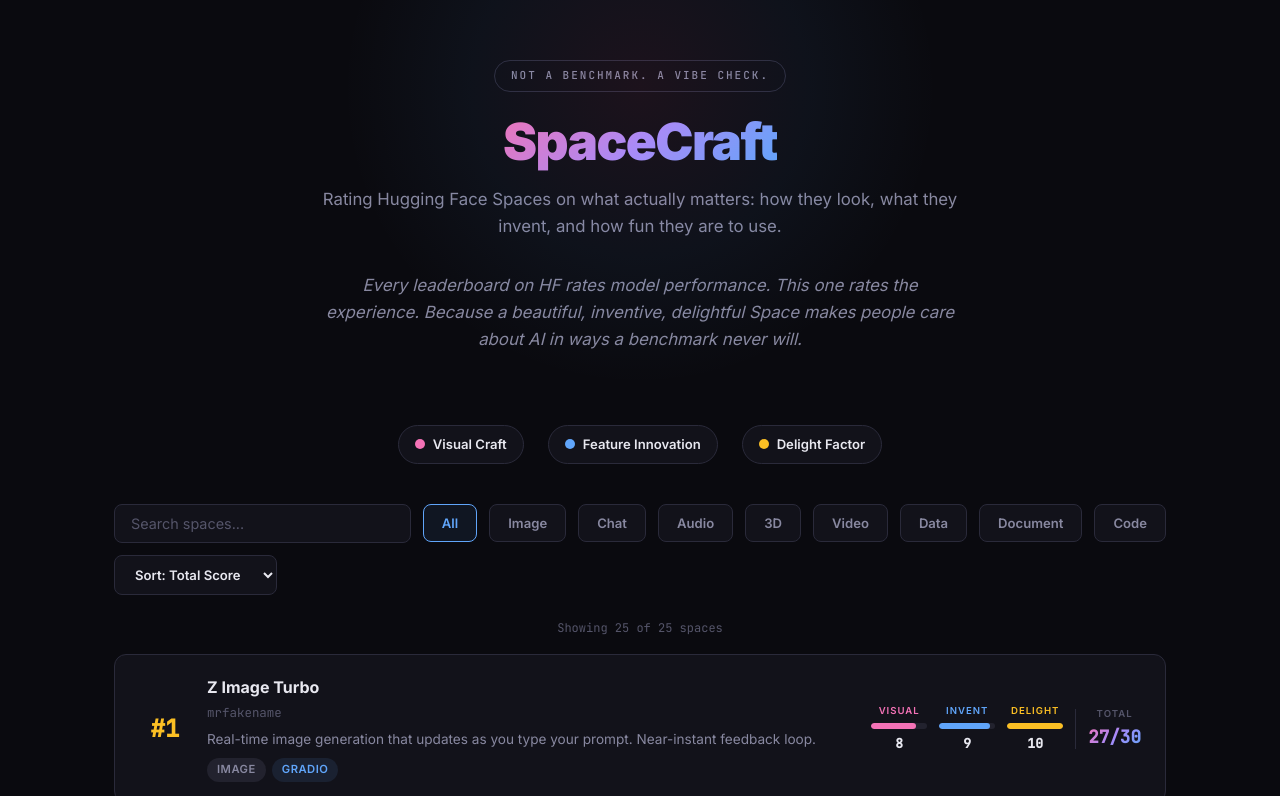
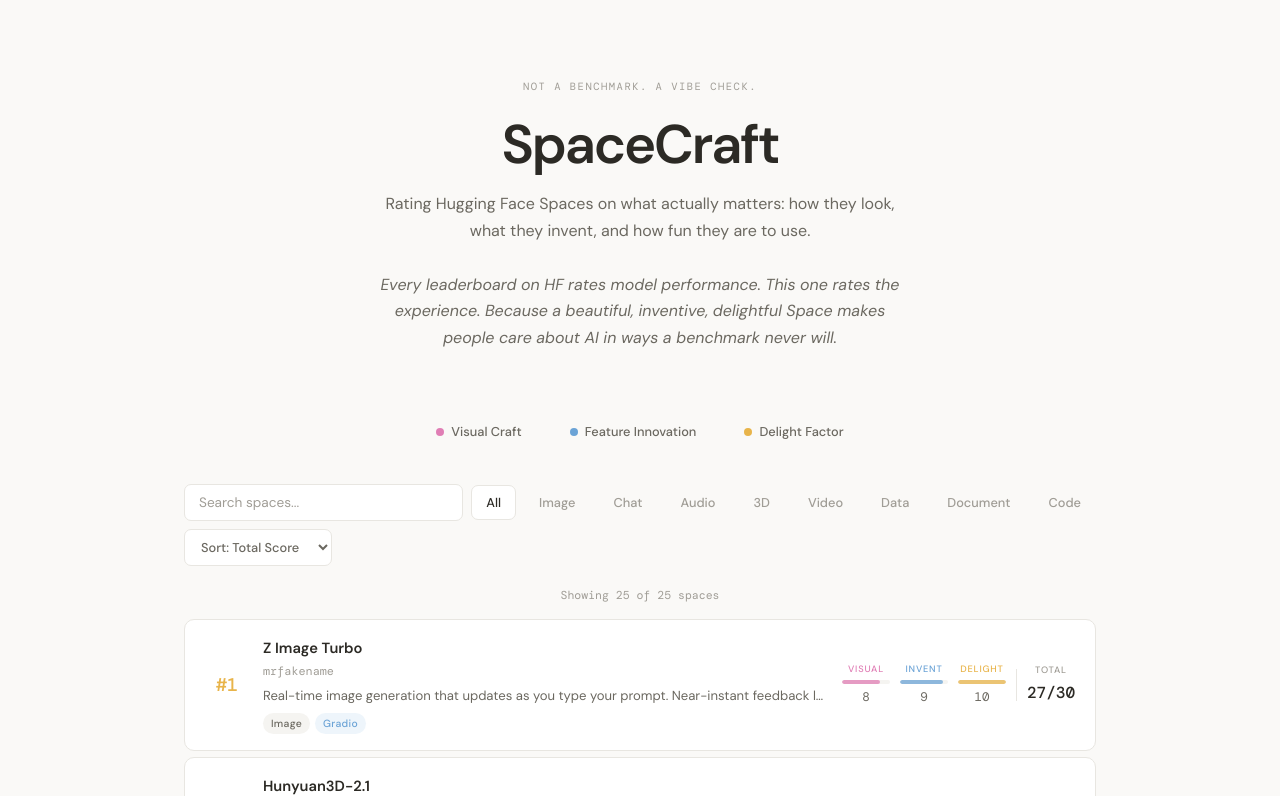
Before and after one commit to buildLittleWorlds/spaceCraft, a plain HTML site: page index.html in a window 1280 px wide. Shown: the top 796 px of the page. Drawn offline with nearby package versions, Linux system fonts and the light colour scheme.

Commit message:
style redesign

```diff
--- a/index.html
+++ b/index.html
@@ -6,92 +6,81 @@
     <title>SpaceCraft — Rating HF Spaces on What Actually Matters</title>
     <meta name="description" content="SpaceCraft: a leaderboard for Hugging Face Spaces rated on visual craft, feature innovation, and joy of use — not benchmarks.">
     <style>
-        @import url('https://fonts.googleapis.com/css2?family=Inter:wght@400;500;600;700;800;900&family=JetBrains+Mono:wght@400;500&display=swap');
+        @import url('https://fonts.googleapis.com/css2?family=DM+Sans:ital,wght@0,400;0,500;0,600;1,400&family=DM+Mono:wght@400;500&display=swap');
 
         * { margin: 0; padding: 0; box-sizing: border-box; }
 
         :root {
-            --bg: #0a0a0f;
-            --surface: #12121a;
-            --surface-2: #1a1a26;
-            --surface-3: #22222e;
-            --border: #2a2a3a;
-            --text: #e8e8f0;
-            --text-muted: #8888a0;
-            --text-dim: #55556a;
-            --accent-visual: #f472b6;
-            --accent-innovation: #60a5fa;
-            --accent-delight: #fbbf24;
-            --accent-visual-bg: rgba(244,114,182,0.12);
-            --accent-innovation-bg: rgba(96,165,250,0.12);
-            --accent-delight-bg: rgba(251,191,36,0.12);
-            --gradient-1: linear-gradient(135deg, #f472b6, #a78bfa, #60a5fa);
-            --radius: 12px;
-            --radius-sm: 8px;
+            --bg: #faf9f7;
+            --surface: #ffffff;
+            --surface-2: #f5f4f1;
+            --border: #e8e6e1;
+            --border-hover: #d4d1cb;
+            --text: #2c2a25;
+            --text-muted: #6b6860;
+            --text-dim: #a09d96;
+            --accent-visual: #e07eb5;
+            --accent-innovation: #6ba3d6;
+            --accent-delight: #e8b44a;
+            --accent-visual-soft: #fdf0f6;
+            --accent-innovation-soft: #eef5fb;
+            --accent-delight-soft: #fdf6e8;
+            --link: #5a8fbf;
+            --radius: 10px;
+            --radius-sm: 7px;
         }
 
         body {
-            font-family: 'Inter', -apple-system, BlinkMacSystemFont, sans-serif;
+            font-family: 'DM Sans', -apple-system, BlinkMacSystemFont, sans-serif;
             background: var(--bg);
             color: var(--text);
-            line-height: 1.6;
+            line-height: 1.65;
             min-height: 100vh;
+            -webkit-font-smoothing: antialiased;
         }
 
         /* ─── Header ─── */
         .hero {
-            padding: 60px 24px 40px;
+            padding: 72px 24px 36px;
             text-align: center;
-            position: relative;
-            overflow: hidden;
         }
-        .hero::before {
-            content: '';
-            position: absolute;
-            top: -50%;
-            left: 50%;
-            transform: translateX(-50%);
-            width: 600px;
-            height: 600px;
-            background: radial-gradient(circle, rgba(244,114,182,0.08) 0%, rgba(96,165,250,0.05) 40%, transparent 70%);
-            pointer-events: none;
-        }
+        .hero::before { display: none; }
         .hero-badge {
             display: inline-block;
-            font-family: 'JetBrains Mono', monospace;
-            font-size: 11px;
-            font-weight: 500;
-            letter-spacing: 2px;
+            font-family: 'DM Mono', monospace;
+            font-size: 10.5px;
+            font-weight: 400;
+            letter-spacing: 1.5px;
             text-transform: uppercase;
-            color: var(--text-muted);
-            border: 1px solid var(--border);
-            border-radius: 100px;
-            padding: 6px 16px;
+            color: var(--text-dim);
             margin-bottom: 20px;
         }
         .hero h1 {
-            font-size: clamp(2rem, 5vw, 3.2rem);
-            font-weight: 900;
-            letter-spacing: -0.03em;
-            line-height: 1.15;
+            font-size: clamp(2.2rem, 5.5vw, 3.4rem);
+            font-weight: 600;
+            letter-spacing: -0.04em;
+            line-height: 1.1;
             margin-bottom: 16px;
+            color: var(--text);
         }
         .hero h1 .gradient-text {
-            background: var(--gradient-1);
-            -webkit-background-clip: text;
-            -webkit-text-fill-color: transparent;
-            background-clip: text;
+            background: none;
+            -webkit-background-clip: unset;
+            -webkit-text-fill-color: unset;
+            background-clip: unset;
+            color: var(--text);
         }
         .hero p {
-            font-size: 1.05rem;
+            font-size: 1rem;
+            font-weight: 400;
             color: var(--text-muted);
-            max-width: 640px;
-            margin: 0 auto 32px;
+            max-width: 520px;
+            margin: 0 auto 28px;
         }
         .hero-subtitle {
-            font-size: 0.85rem;
+            font-size: 0.84rem;
             color: var(--text-dim);
-            max-width: 540px;
+            max-width: 480px;
             margin: 0 auto;
             font-style: italic;
         }
@@ -100,24 +89,25 @@
         .criteria-bar {
             display: flex;
             justify-content: center;
-            gap: 24px;
+            gap: 20px;
             flex-wrap: wrap;
-            padding: 0 24px 40px;
+            padding: 0 24px 36px;
         }
         .criteria-pill {
             display: flex;
             align-items: center;
-            gap: 8px;
-            font-size: 0.82rem;
-            font-weight: 600;
-            padding: 8px 16px;
+            gap: 7px;
+            font-size: 0.8rem;
+            font-weight: 500;
+            padding: 6px 14px;
             border-radius: 100px;
-            border: 1px solid var(--border);
-            background: var(--surface);
+            border: none;
+            background: transparent;
+            color: var(--text-muted);
         }
         .criteria-pill .dot {
-            width: 10px;
-            height: 10px;
+            width: 8px;
+            height: 8px;
             border-radius: 50%;
         }
         .dot-visual { background: var(--accent-visual); }
@@ -126,24 +116,24 @@
 
         /* ─── Controls ─── */
         .controls {
-            max-width: 1100px;
+            max-width: 960px;
             margin: 0 auto;
-            padding: 0 24px 24px;
+            padding: 0 24px 20px;
             display: flex;
-            gap: 12px;
+            gap: 8px;
             flex-wrap: wrap;
             align-items: center;
         }
         .search-box {
             flex: 1;
-            min-width: 200px;
-            padding: 10px 16px;
+            min-width: 180px;
+            padding: 9px 14px;
             background: var(--surface);
             border: 1px solid var(--border);
             border-radius: var(--radius-sm);
             color: var(--text);
             font-family: inherit;
-            font-size: 0.9rem;
+            font-size: 0.85rem;
             outline: none;
             transition: border-color 0.2s;
         }
@@ -151,29 +141,33 @@
         .search-box::placeholder { color: var(--text-dim); }
 
         .filter-btn {
-            padding: 10px 18px;
+            padding: 8px 14px;
+            background: transparent;
+            border: 1px solid transparent;
+            border-radius: var(--radius-sm);
+            color: var(--text-dim);
+            font-family: inherit;
+            font-size: 0.8rem;
+            font-weight: 500;
+            cursor: pointer;
+            transition: all 0.2s;
+        }
+        .filter-btn:hover { color: var(--text-muted); }
+        .filter-btn.active {
+            color: var(--text);
+            background: var(--surface);
+            border-color: var(--border);
+        }
+
+        .sort-select {
+            padding: 8px 12px;
             background: var(--surface);
             border: 1px solid var(--border);
             border-radius: var(--radius-sm);
             color: var(--text-muted);
             font-family: inherit;
-            font-size: 0.82rem;
-            font-weight: 600;
-            cursor: pointer;
-            transition: all 0.2s;
-        }
-        .filter-btn:hover { border-color: var(--text-muted); color: var(--text); }
-        .filter-btn.active { border-color: var(--accent-innovation); color: var(--accent-innovation); background: rgba(96,165,250,0.08); }
-
-        .sort-select {
-            padding: 10px 16px;
-            background: var(--surface);
-            border: 1px solid var(--border);
-            border-radius: var(--radius-sm);
-            color: var(--text);
-            font-family: inherit;
-            font-size: 0.82rem;
-            font-weight: 600;
+            font-size: 0.8rem;
+            font-weight: 500;
             cursor: pointer;
             outline: none;
             appearance: auto;
@@ -181,66 +175,65 @@
 
         /* ─── Leaderboard Grid ─── */
         .leaderboard {
-            max-width: 1100px;
+            max-width: 960px;
             margin: 0 auto;
-            padding: 0 24px 80px;
+            padding: 0 24px 72px;
             display: flex;
             flex-direction: column;
-            gap: 12px;
+            gap: 6px;
         }
         .space-card {
             display: grid;
-            grid-template-columns: 52px 1fr auto;
-            gap: 16px;
+            grid-template-columns: 44px 1fr auto;
+            gap: 14px;
             align-items: center;
             background: var(--surface);
             border: 1px solid var(--border);
             border-radius: var(--radius);
-            padding: 20px 24px;
-            transition: all 0.25s ease;
+            padding: 16px 20px;
+            transition: all 0.2s ease;
             cursor: default;
         }
         .space-card:hover {
-            border-color: #3a3a50;
-            background: var(--surface-2);
-            transform: translateY(-1px);
+            border-color: var(--border-hover);
+            box-shadow: 0 2px 12px rgba(0,0,0,0.04);
         }
 
         /* Rank */
         .rank {
-            font-family: 'JetBrains Mono', monospace;
-            font-size: 1.3rem;
-            font-weight: 700;
+            font-family: 'DM Mono', monospace;
+            font-size: 1rem;
+            font-weight: 500;
             color: var(--text-dim);
             text-align: center;
             line-height: 1;
         }
-        .space-card:nth-child(1) .rank { color: var(--accent-delight); font-size: 1.5rem; }
-        .space-card:nth-child(2) .rank { color: #c0c0c0; font-size: 1.4rem; }
-        .space-card:nth-child(3) .rank { color: #cd7f32; font-size: 1.4rem; }
+        .space-card:nth-child(1) .rank { color: var(--accent-delight); font-size: 1.15rem; }
+        .space-card:nth-child(2) .rank { color: var(--text-dim); font-size: 1.1rem; }
+        .space-card:nth-child(3) .rank { color: var(--text-dim); font-size: 1.1rem; }
 
         /* Info */
         .space-info { min-width: 0; }
         .space-name {
-            font-size: 1rem;
-            font-weight: 700;
+            font-size: 0.92rem;
+            font-weight: 600;
             color: var(--text);
-            margin-bottom: 2px;
+            margin-bottom: 1px;
         }
         .space-name a {
             color: inherit;
             text-decoration: none;
             transition: color 0.2s;
         }
-        .space-name a:hover { color: var(--accent-innovation); }
+        .space-name a:hover { color: var(--link); }
         .space-author {
-            font-size: 0.78rem;
+            font-size: 0.74rem;
             color: var(--text-dim);
-            font-family: 'JetBrains Mono', monospace;
-            margin-bottom: 6px;
+            font-family: 'DM Mono', monospace;
+            margin-bottom: 4px;
         }
         .space-desc {
-            font-size: 0.85rem;
+            font-size: 0.82rem;
             color: var(--text-muted);
             white-space: nowrap;
             overflow: hidden;
@@ -248,31 +241,30 @@
         }
         .space-tags {
             display: flex;
-            gap: 6px;
-            margin-top: 8px;
+            gap: 5px;
+            margin-top: 6px;
             flex-wrap: wrap;
         }
         .tag {
-            font-size: 0.7rem;
-            font-weight: 600;
-            padding: 3px 10px;
+            font-size: 0.65rem;
+            font-weight: 500;
+            padding: 2px 8px;
             border-radius: 100px;
-            text-transform: uppercase;
-            letter-spacing: 0.5px;
+            letter-spacing: 0.3px;
         }
         .tag-category {
-            background: var(--surface-3);
+            background: var(--surface-2);
             color: var(--text-muted);
         }
         .tag-sdk {
-            background: rgba(96,165,250,0.1);
+            background: var(--accent-innovation-soft);
             color: var(--accent-innovation);
         }
 
         /* Scores */
         .space-scores {
             display: flex;
-            gap: 12px;
+            gap: 10px;
             align-items: center;
             flex-shrink: 0;
         }
@@ -280,45 +272,46 @@
             display: flex;
             flex-direction: column;
             align-items: center;
-            gap: 4px;
-            min-width: 56px;
+            gap: 3px;
+            min-width: 48px;
         }
         .score-label {
-            font-size: 0.6rem;
-            font-weight: 600;
+            font-size: 0.58rem;
+            font-weight: 500;
             text-transform: uppercase;
-            letter-spacing: 1px;
+            letter-spacing: 0.8px;
         }
         .score-label-visual { color: var(--accent-visual); }
         .score-label-innovation { color: var(--accent-innovation); }
         .score-label-delight { color: var(--accent-delight); }
 
         .score-bar-track {
-            width: 56px;
-            height: 6px;
-            background: var(--surface-3);
-            border-radius: 3px;
+            width: 48px;
+            height: 4px;
+            background: var(--surface-2);
+            border-radius: 2px;
             overflow: hidden;
         }
         .score-bar-fill {
             height: 100%;
-            border-radius: 3px;
+            border-radius: 2px;
             transition: width 0.6s ease;
+            opacity: 0.75;
         }
         .score-bar-fill-visual { background: var(--accent-visual); }
         .score-bar-fill-innovation { background: var(--accent-innovation); }
         .score-bar-fill-delight { background: var(--accent-delight); }
 
         .score-val {
-            font-family: 'JetBrains Mono', monospace;
-            font-size: 0.82rem;
-            font-weight: 600;
-            color: var(--text);
+            font-family: 'DM Mono', monospace;
+            font-size: 0.78rem;
+            font-weight: 400;
+            color: var(--text-muted);
         }
 
         .score-divider {
             width: 1px;
-            height: 40px;
+            height: 32px;
             background: var(--border);
         }
 
@@ -327,38 +320,40 @@
             flex-direction: column;
             align-items: center;
             gap: 2px;
-            min-width: 52px;
+            min-width: 46px;
         }
         .total-score .score-label {
             color: var(--text-dim);
         }
         .total-score .score-val {
-            font-size: 1.1rem;
-            font-weight: 800;
-            background: var(--gradient-1);
-            -webkit-background-clip: text;
-            -webkit-text-fill-color: transparent;
-            background-clip: text;
+            font-size: 1rem;
+            font-weight: 500;
+            background: none;
+            -webkit-background-clip: unset;
+            -webkit-text-fill-color: unset;
+            background-clip: unset;
+            color: var(--text);
         }
 
         /* ─── Why Section ─── */
         .why-section {
-            max-width: 760px;
+            max-width: 600px;
             margin: 0 auto;
-            padding: 40px 24px 80px;
+            padding: 40px 24px 72px;
             border-top: 1px solid var(--border);
         }
         .why-section h2 {
-            font-size: 1.5rem;
-            font-weight: 800;
-            margin-bottom: 16px;
+            font-size: 1.2rem;
+            font-weight: 600;
+            margin-bottom: 14px;
+            color: var(--text);
         }
         .why-section p {
             color: var(--text-muted);
-            font-size: 0.95rem;
-            margin-bottom: 14px;
+            font-size: 0.88rem;
+            margin-bottom: 12px;
         }
-        .why-section a { color: var(--accent-innovation); text-decoration: none; }
+        .why-section a { color: var(--link); text-decoration: none; }
         .why-section a:hover { text-decoration: underline; }
 
         /* ─── Footer ─── */
@@ -366,7 +361,7 @@
             text-align: center;
             padding: 24px;
             color: var(--text-dim);
-            font-size: 0.78rem;
+            font-size: 0.75rem;
             border-top: 1px solid var(--border);
         }
         footer a { color: var(--text-muted); text-decoration: none; }
@@ -375,17 +370,17 @@
         /* ─── Responsive ─── */
         @media (max-width: 768px) {
             .space-card {
-                grid-template-columns: 40px 1fr;
+                grid-template-columns: 36px 1fr;
                 grid-template-rows: auto auto;
             }
             .space-scores {
                 grid-column: 1 / -1;
                 justify-content: flex-start;
-                padding-top: 12px;
+                padding-top: 10px;
                 border-top: 1px solid var(--border);
                 margin-top: 4px;
             }
-            .criteria-bar { gap: 12px; }
+            .criteria-bar { gap: 10px; }
         }
 
         /* ─── Empty state ─── */
@@ -394,15 +389,15 @@
             padding: 60px 24px;
             color: var(--text-dim);
         }
-        .empty-state p { font-size: 1rem; }
+        .empty-state p { font-size: 0.92rem; }
 
         /* ─── Count badge ─── */
         .count-badge {
-            font-family: 'JetBrains Mono', monospace;
-            font-size: 0.75rem;
+            font-family: 'DM Mono', monospace;
+            font-size: 0.72rem;
             color: var(--text-dim);
             text-align: center;
-            padding-bottom: 16px;
+            padding-bottom: 14px;
         }
     </style>
 </head>
```
